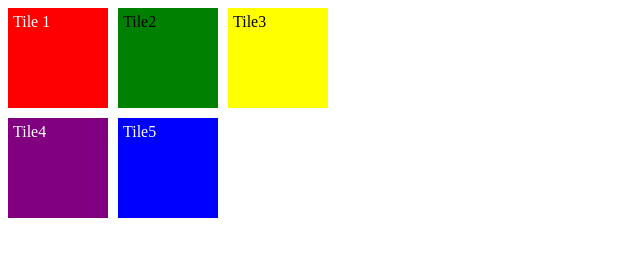
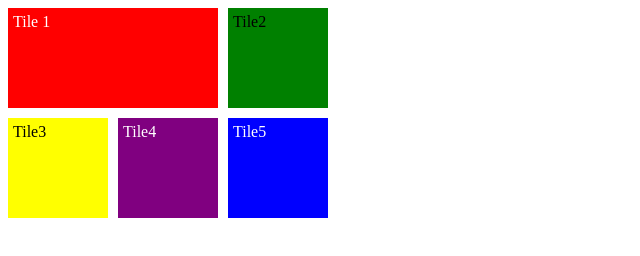
Before and after one commit to emoltz/css_basics, a plain HTML site: page index.html in a window 1280 px wide. Shown: the whole page, without its empty margins (0-640 px from the left). Drawn offline with Linux system fonts and the light colour scheme.

Commit message:
project 1 edits

```diff
--- a/styles_project.css
+++ b/styles_project.css
@@ -34,6 +34,11 @@
     color: white;
 }
 
+.tile:first-child{
+    grid-area: 1 / 3 / 1 / 1;
+
+}
+
 /* EXTRA STUFF */
 
 .tile:hover{
```
Also changed, not shown: index.html (+1 -1 lines), styles_project2.css (added).
